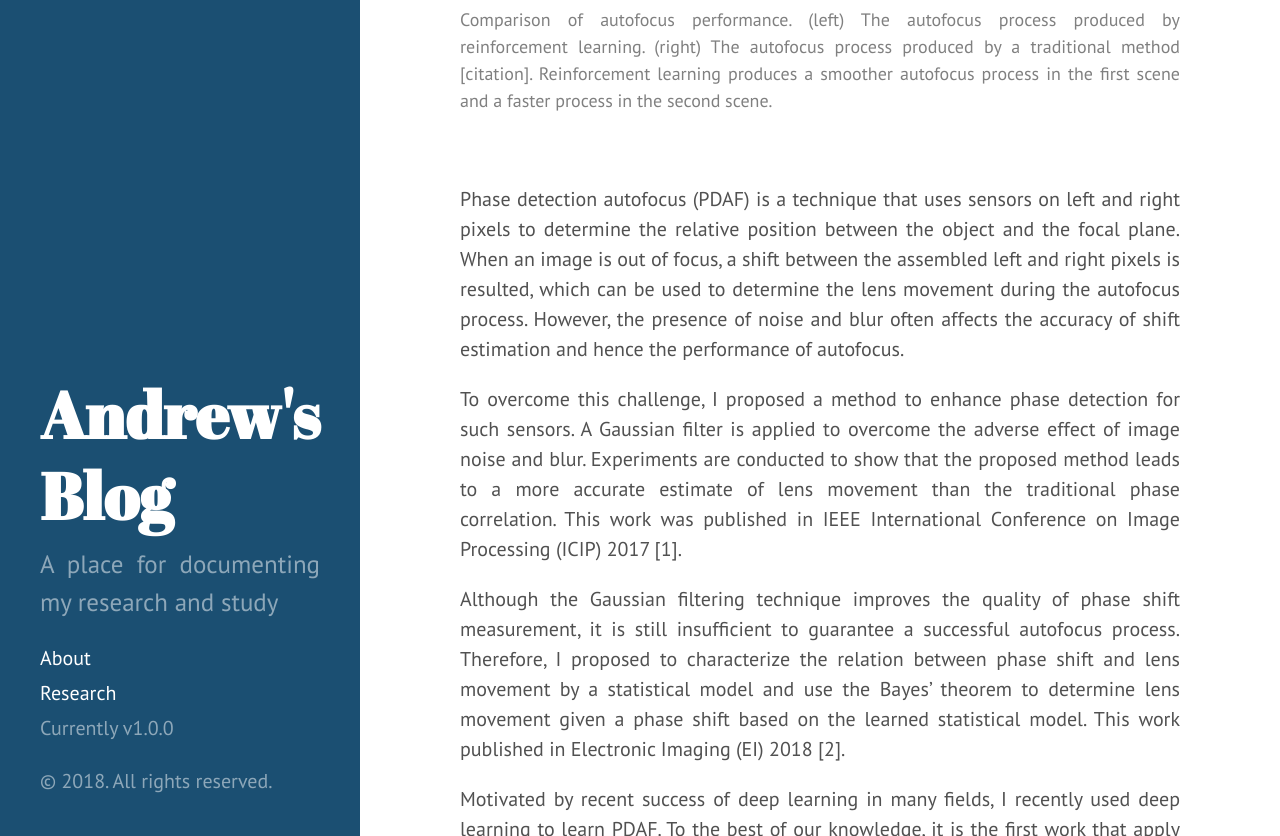
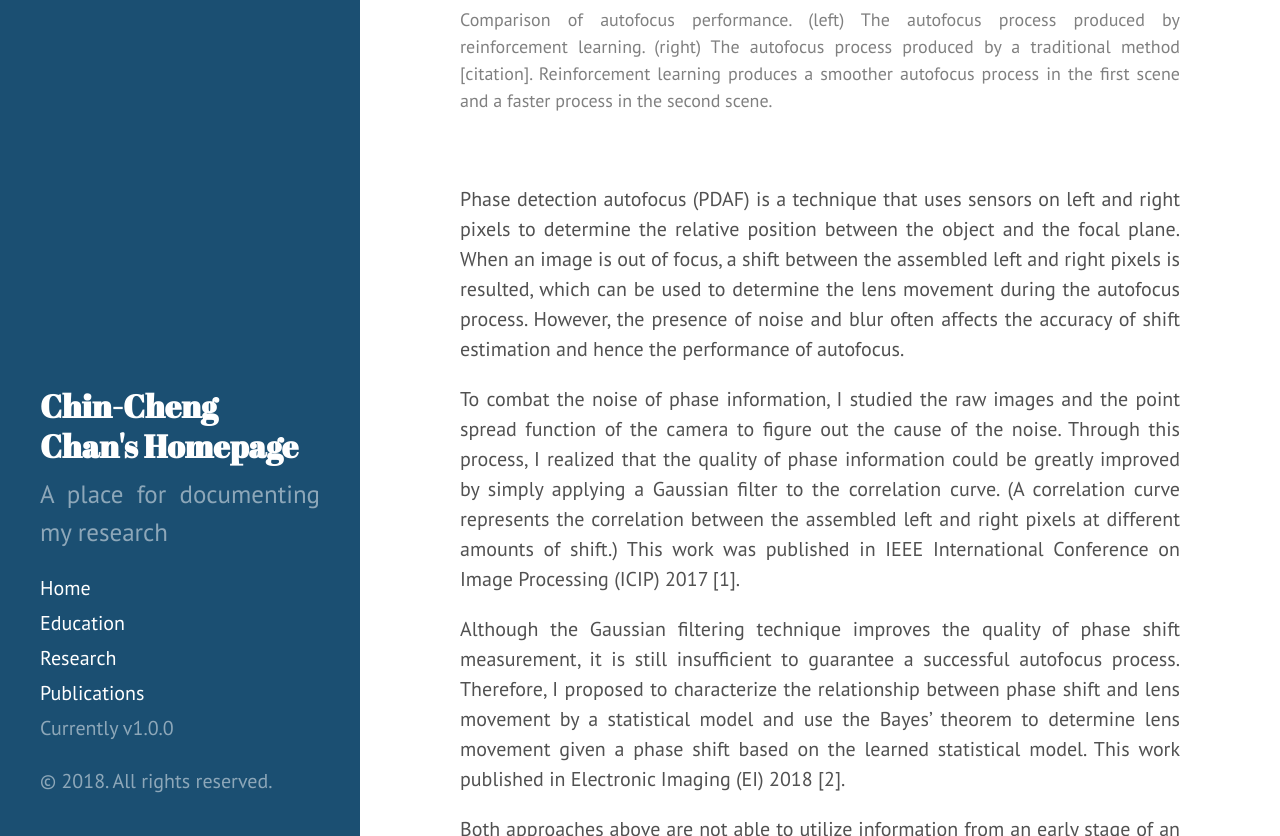
Before and after one commit to andrewccchan/andrewccchan.github.io, a Jekyll site: the page built from research/pdaf.md, in a window 1280 px wide and 1400 px high, cut to the strip 564-1400 px from the top of the window. Built offline with Jekyll 4.4.1, drawn with Linux system fonts in a browser that asks for light colours; some of the changed text lies outside the part shown.

Commit message:
update home, add descriptions to research, add education and publicaions

```diff
--- a/_config.yml
+++ b/_config.yml
@@ -7,9 +7,9 @@ permalink:        pretty
 #relative_permalinks: true
 
 # Setup
-title:            Andrew's Blog
-tagline:          'Andrew Blog'
-description:      'A place for documenting my research and study'
+title:            Chin-Cheng Chan's Homepage
+tagline:          'Homepage'
+description:      'A place for documenting my research'
 url:              http://andrewccchan.github.io
 baseurl:          /
 
--- a/_includes/sidebar.html
+++ b/_includes/sidebar.html
@@ -2,7 +2,7 @@
   <div class="container sidebar-sticky">
     <div class="sidebar-about">
       <h1>
-        <a href="{{ "/research" | relative_url }}">
+        <a href="{{ "/home" | relative_url }}">
           {{ site.title }}
         </a>
       </h1>
--- a/public/css/hyde.css
+++ b/public/css/hyde.css
@@ -48,6 +48,7 @@ html {
 p {
   text-align: justify;
   text-justify: inter-word;
+  /* text-indent: 30px; */
 }
 
 /*
@@ -84,7 +85,7 @@ p {
   color: #fff;
   margin-top: 0;
   font-family: "Abril Fatface", serif;
-  font-size: 3.25rem;
+  font-size: 1.6rem;
 }
 
 /* Sidebar nav */
@@ -291,3 +292,43 @@ a.sidebar-nav-item:focus {
     margin-right: auto;
     display: block
 }
+
+/* Three image containers (use 25% for four, and 50% for two, etc) */
+.column {
+ float: left;
+ width: 38%;
+ padding: 5px;
+}
+
+.column2 {
+ float: left;
+ width: 62%;
+ padding: 30px;
+ line-height: 0.4;
+
+ /* vertical-align: middle; */
+}
+
+.column2 > h1{
+  text-align: left;
+  font-size: 50px;
+  margin-top: -35px;
+}
+
+/* Clear floats after image containers */
+.row::after {
+ content: "";
+ clear: both;
+ display: table;
+}
+
+
+/* div.normal {
+    line-height: normal;
+} */
+
+/* table.fixed {table-layout:fixed; width:500px;}/*Setting the table width is important!*/
+/* table.fixed td {overflow:hidden;}/*Hide text outside the cell.*/
+/* table.fixed td:nth-of-type(1) {width:150px;}/*Setting the width of column 1.*/ */
+/* table.fixed td:nth-of-type(2) {width:350px;}/*Setting the width of column 2.*/ */ */ */
+/* table.fixed td:nth-of-type(3) {width:40px;}/*Setting the width of column 3.*/ */
--- a/research/pdaf.md
+++ b/research/pdaf.md
@@ -15,15 +15,14 @@ title: Phase Detection Autofocus
 
 Phase detection autofocus (PDAF) is a technique that uses sensors on left and right pixels to determine the relative position between the object and the focal plane. When an image is out of focus, a shift between the assembled left and right pixels is resulted, which can be used to determine the lens movement during the autofocus process. However, the presence of noise and blur often affects the accuracy of shift estimation and hence the performance of autofocus.
 
-To overcome this challenge, I proposed a method to enhance phase detection for such sensors. A Gaussian filter is applied to overcome the adverse effect of image noise and blur. Experiments are conducted to show that the proposed method leads to a more accurate estimate of lens movement than the traditional phase correlation. This work was published in IEEE International Conference on Image Processing (ICIP) 2017 [1].
+To combat the noise of phase information, I studied the raw images and the point spread function of the camera to figure out the cause of the noise. Through this process, I realized that the quality of phase information could be greatly improved by simply applying a Gaussian filter to the correlation curve. (A correlation curve represents the correlation between the assembled left and right pixels at different amounts of shift.) This work was published in IEEE International Conference on Image Processing (ICIP) 2017 [1].
 
-Although the Gaussian filtering technique improves the quality of phase shift measurement, it is still insufficient to guarantee a successful autofocus process. Therefore, I proposed to characterize the relation between phase shift and lens movement by a statistical model and use the Bayes' theorem to determine lens movement given a phase shift based on the learned statistical model. This work published in Electronic Imaging (EI) 2018 [2].
+Although the Gaussian filtering technique improves the quality of phase shift measurement, it is still insufficient to guarantee a successful autofocus process. Therefore, I proposed to characterize the relationship between phase shift and lens movement by a statistical model and use the Bayes' theorem to determine lens movement given a phase shift based on the learned statistical model. This work published in Electronic Imaging (EI) 2018 [2].
 
-Motivated by recent success of deep learning in many fields, I recently used deep learning to learn PDAF. To the best of our knowledge, it is the first work that apply deep learning to autofocus in academia. I formulated the focus process as a Markov decision process and learned a policy for determining lens movement using deep reinforcement learning. I also proposed a noise-tolerant reward function to combat the noise of the phase data. Experimental results show that the method indeed improves the autofocus speed when the initial distance of the lens to the in-focus position is very large. This work was accepted by EI 2019 [3].
+Both approaches above are not able to utilize information from an early stage of an autofocus process in the latter stage. Motivated by recent successes of deep learning in many fields, I used a recurrent neural network, which can effectively utilize the history, to learn the autofocus process and trained the network by deep reinforcement learning. I also proposed a noise-tolerant reward function to combat the noise of the phase data. Experimental results show that the method indeed improves the autofocus speed when the initial distance of the lens to the in-focus position is very large. This work was accepted by EI 2019 [3]. To the best of our knowledge, this is one of the first data-driven approaches to autofocus and may serve as a foundation for future research in PDAF.
 
 <br>
 **Publications:**
-[1] C.-C. Chan, S.-K. Huang, and H. H. Chen, "Enhancement of phase detection for autofocus," in Image Processing (ICIP), 2017 IEEE International Conference on, 2017, pp. 41-45: IEEE.
-[2] C.-C. Chan and H. H. Chen, "Improving the Reliability of Phase Detection Autofocus," Electronic Imaging, vol. 2018, no. 5, pp. 1-5, 2018.
-[3] C.-C. Chan and H. H. Chen, "Autofocus by Deep Reinforcement Learning
-", to appear to Electronic Imaging 2019.
+[1] **C. Chan**, S. Huang and H. H. Chen, "Enhancement of phase detection for autofocus," 2017 IEEE International Conference on Image Processing (ICIP), Beijing, 2017, pp. 41-45. [<u>Link</u>.](/resources/ENHANCEMENT OF PHASE DETECTION FOR AUTOFOCUS.pdf)
+[2] **C. Chan** and H. H. Chen, "Improving the Reliability of Phase Detection Autofocus," Electronic Imaging, vol. 2018, no. 5, pp. 1-5, 2018.  [<u>Link</u>.](/resources/IMRPOVING THE RELIABILITY OF PHASE DETECTION AUTOFOCUS.pdf)
+[3] **C. Chan** and H. H. Chen. "Autofocus by Deep Reinforcement Learning," accepted by  Electronic Imaging 2019. [<u>Link</u>.](/resources/AUTOFOCUS BY REINFORCEMENT LEARNING.pdf)
```
Also changed, not shown: 1_home.md (added, +46 -0 lines), 2_education.md (added, +21 -0 lines), 3_research.md (added, +30 -0 lines), 4_publications.md (added, +13 -0 lines), about.md (deleted, +0 -27 lines), research.md (deleted, +0 -14 lines), research/dl_for_biomed.md (+3 -1 lines), research/rpca.md (+6 -6 lines).
